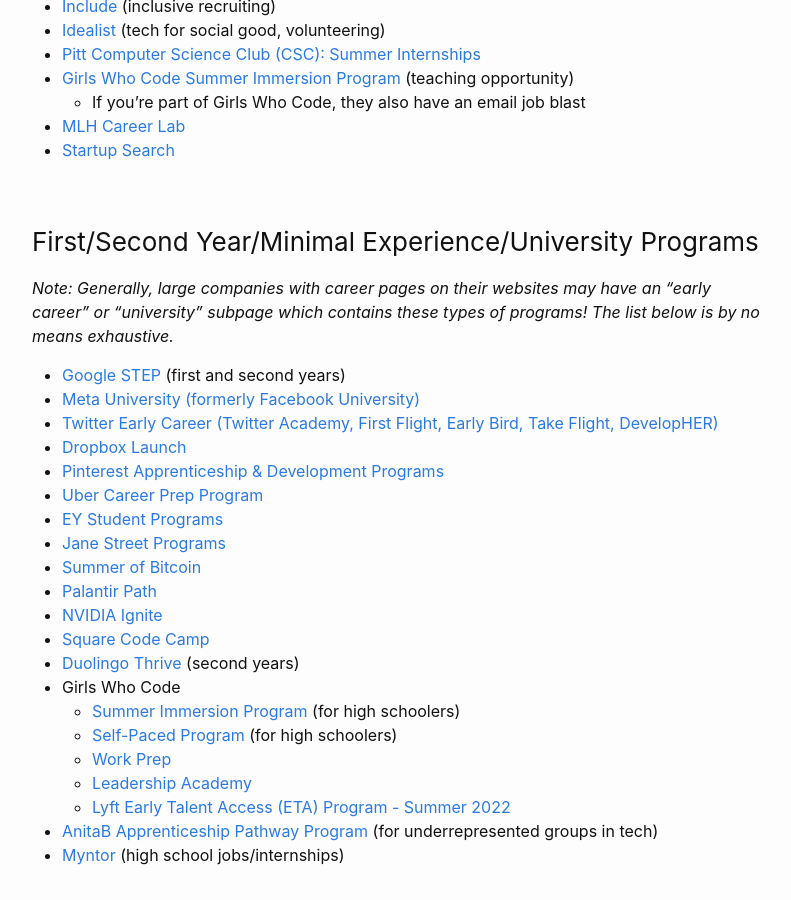
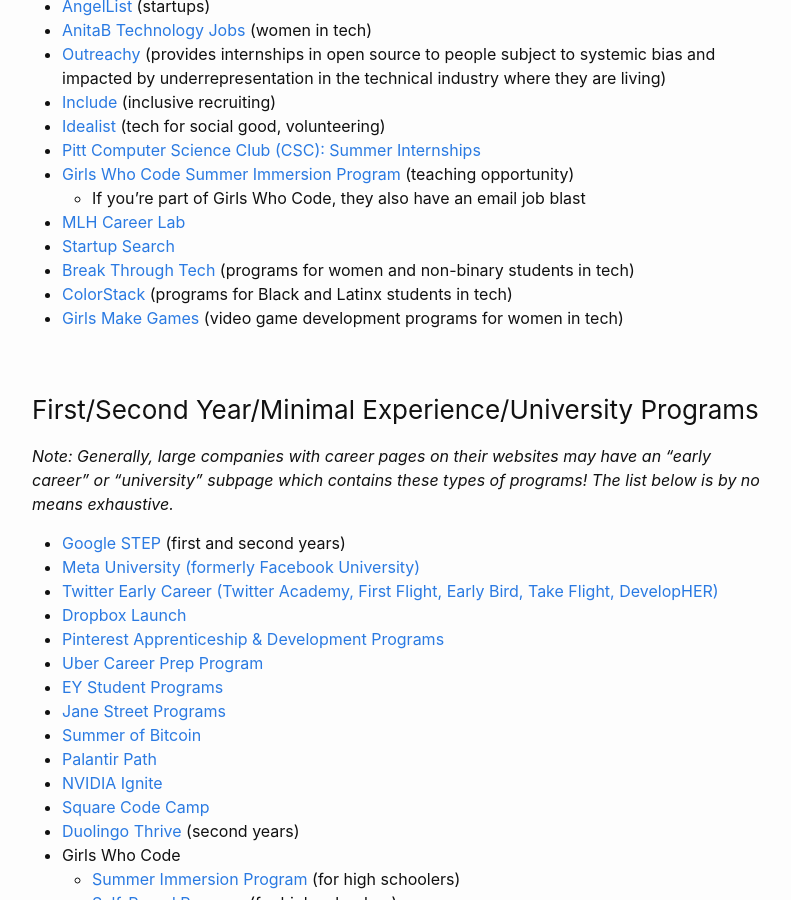
Before and after one commit to phrdang/phrdang.github.io, a Jekyll site: the page built from resources.md, in a window 1280 px wide and 900 px high, scrolled down 8463 px. Shown: the whole window, without its empty margins (238-1029 px from the left). Built offline with Jekyll 4.4.1, drawn with Linux system fonts in a browser that asks for light colours; some of the changed text lies outside the part shown.

Commit message:
Add gameified learning sites to Resources

```diff
--- a/resources.md
+++ b/resources.md
@@ -273,6 +277,9 @@
   - If you're part of Girls Who Code, they also have an email job blast
 - [MLH Career Lab](https://careerlab.mlh.io/)
 - [Startup Search](https://startupsearch.com/)
+- [Break Through Tech](https://www.breakthroughtech.org/) (programs for women and non-binary students in tech)
+- [ColorStack](https://www.colorstack.org/) (programs for Black and Latinx students in tech)
+- [Girls Make Games](https://www.girlsmakegames.com/) (video game development programs for women in tech)
 
 ### First/Second Year/Minimal Experience/University Programs
 
```
Also changed, not shown: other parts of resources.md (+5 -0 lines).
